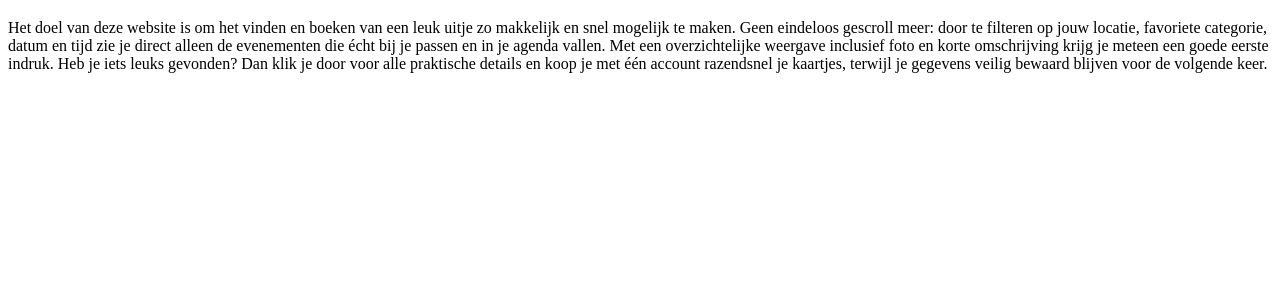
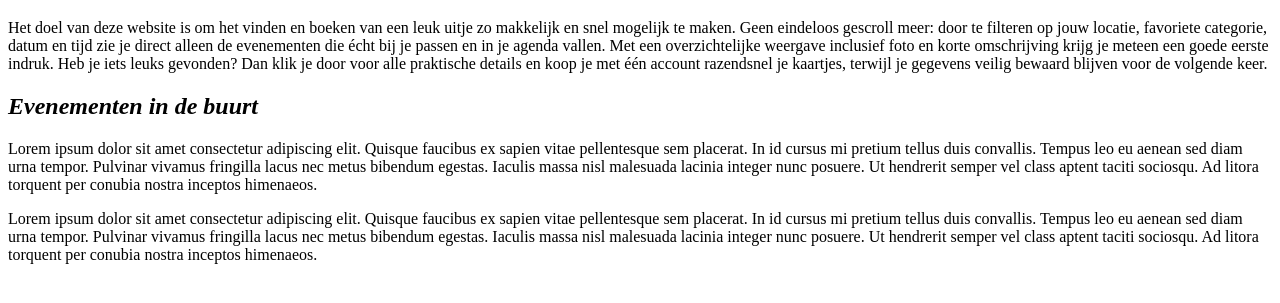
Before and after one commit to lalo8009/html-weekopdracht-2-bouwen, a plain HTML site: page index.html in a window 1280 px wide. Shown: the part 61-364 px from the top of the page. Drawn offline with Linux system fonts and the light colour scheme.

Commit message:
WebLab Run 20-11-2026 13:58:06 (UTC+01:00)

```diff
--- a/index.html
+++ b/index.html
@@ -8,5 +8,11 @@
 <body>
     <h1>Kaartje Erbij</h1>
     <p>Het doel van deze website is om het vinden en boeken van een leuk uitje zo makkelijk en snel mogelijk te maken. Geen eindeloos gescroll meer: door te filteren op jouw locatie, favoriete categorie, datum en tijd zie je direct alleen de evenementen die écht bij je passen en in je agenda vallen. Met een overzichtelijke weergave inclusief foto en korte omschrijving krijg je meteen een goede eerste indruk. Heb je iets leuks gevonden? Dan klik je door voor alle praktische details en koop je met één account razendsnel je kaartjes, terwijl je gegevens veilig bewaard blijven voor de volgende keer.</p>
+
+    <h2> <i>Evenementen in de buurt</i></h2>
+    <p> Lorem ipsum dolor sit amet consectetur adipiscing elit. Quisque faucibus ex sapien vitae pellentesque sem placerat. In id cursus mi pretium tellus duis convallis. Tempus leo eu aenean sed diam urna tempor. Pulvinar vivamus fringilla lacus nec metus bibendum egestas. Iaculis massa nisl malesuada lacinia integer nunc posuere. Ut hendrerit semper vel class aptent taciti sociosqu. Ad litora torquent per conubia nostra inceptos himenaeos. </p>
+
+    <p>Lorem ipsum dolor sit amet consectetur adipiscing elit. Quisque faucibus ex sapien vitae pellentesque sem placerat. In id cursus mi pretium tellus duis convallis. Tempus leo eu aenean sed diam urna tempor. Pulvinar vivamus fringilla lacus nec metus bibendum egestas. Iaculis massa nisl malesuada lacinia integer nunc posuere. Ut hendrerit semper vel class aptent taciti sociosqu. Ad litora torquent per conubia nostra inceptos himenaeos.</p>
+
 </body>
 </html>
```
Also changed, not shown: 1 other file.
